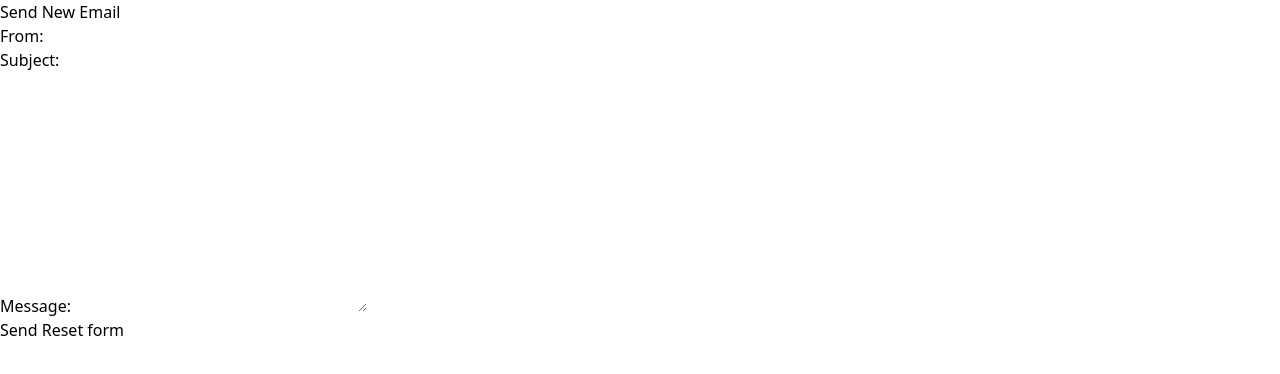
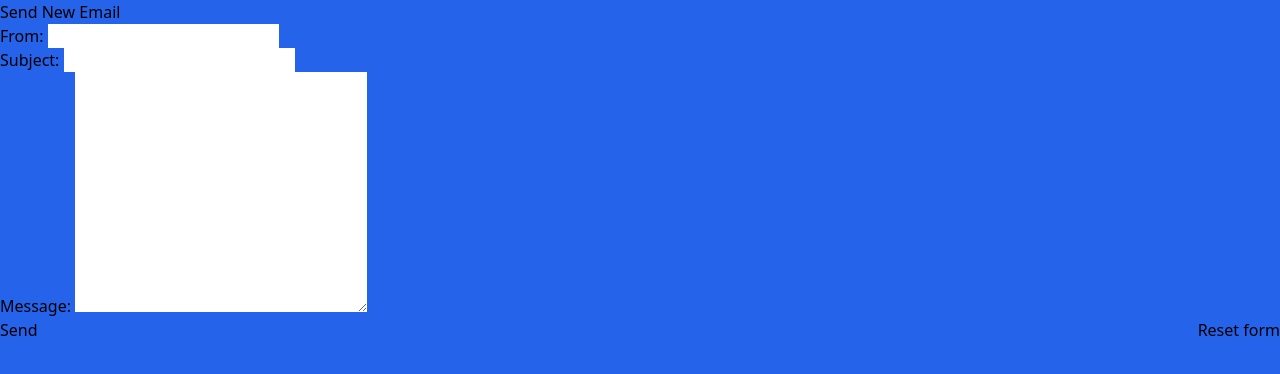
Before and after one commit to iDuvancho303/contact-me-form, a website: page public/index.html in a window 1280 px wide. Drawn offline with Linux system fonts and the light colour scheme.

Commit message:
adding more code

```diff
--- a/public/index.html
+++ b/public/index.html
@@ -7,7 +7,7 @@
     <title>Document</title>
     <link rel="stylesheet" href="./styles.css">
 </head>
-<body>
+<body class="bg-blue-600">
     <div>
         <header id="main-header">Send New Email</header>
 
--- a/tailwind.config.js
+++ b/tailwind.config.js
@@ -1,7 +1,7 @@
 /** @type {import('tailwindcss').Config} */
 module.exports = {
   content: [
-    "./public/**/*.{html,js}"
+  "./public/**/*.{html,js}"
   ],
   theme: {
     extend: {},
```
Also changed, not shown: public/styles.css.
